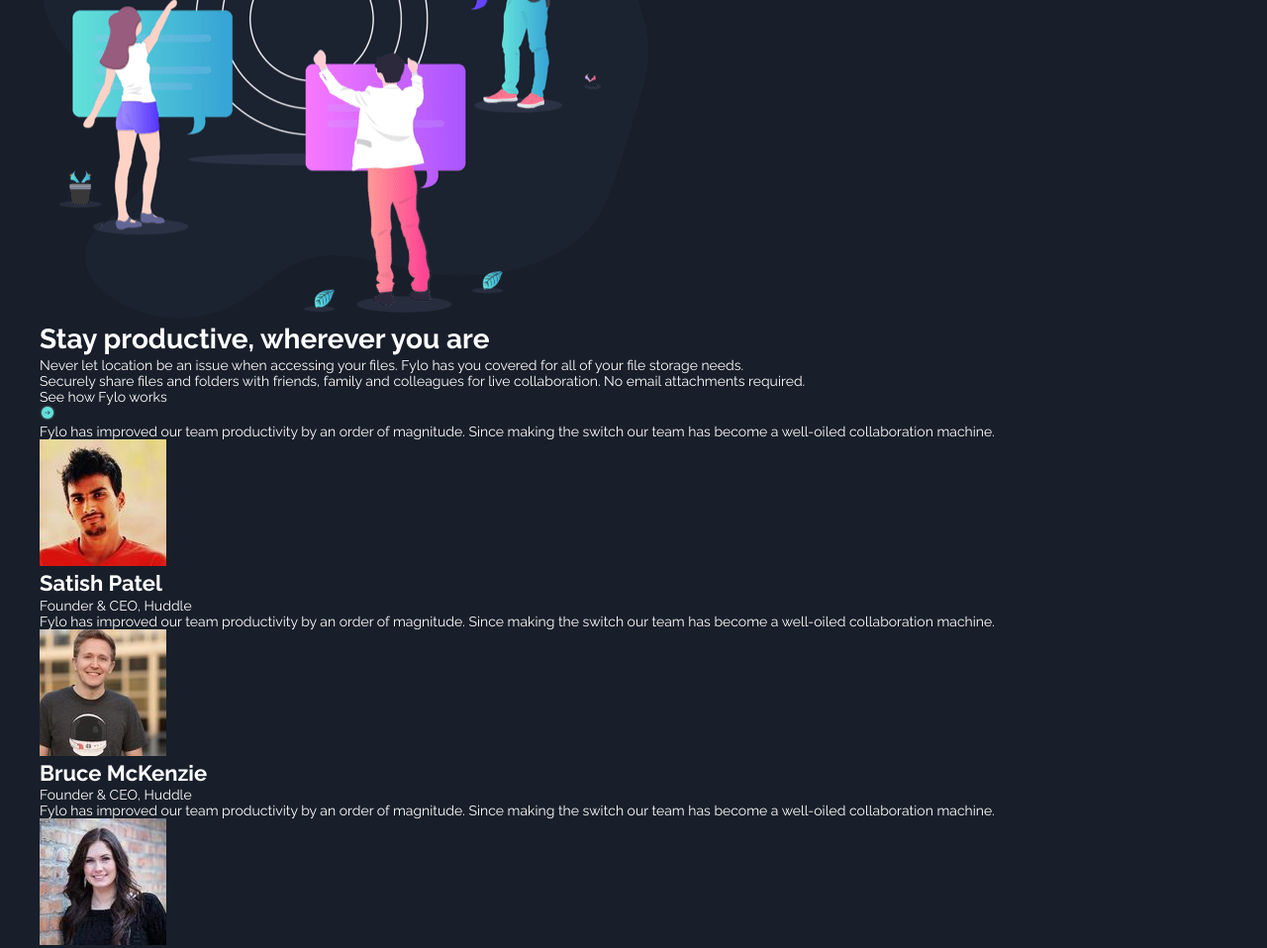
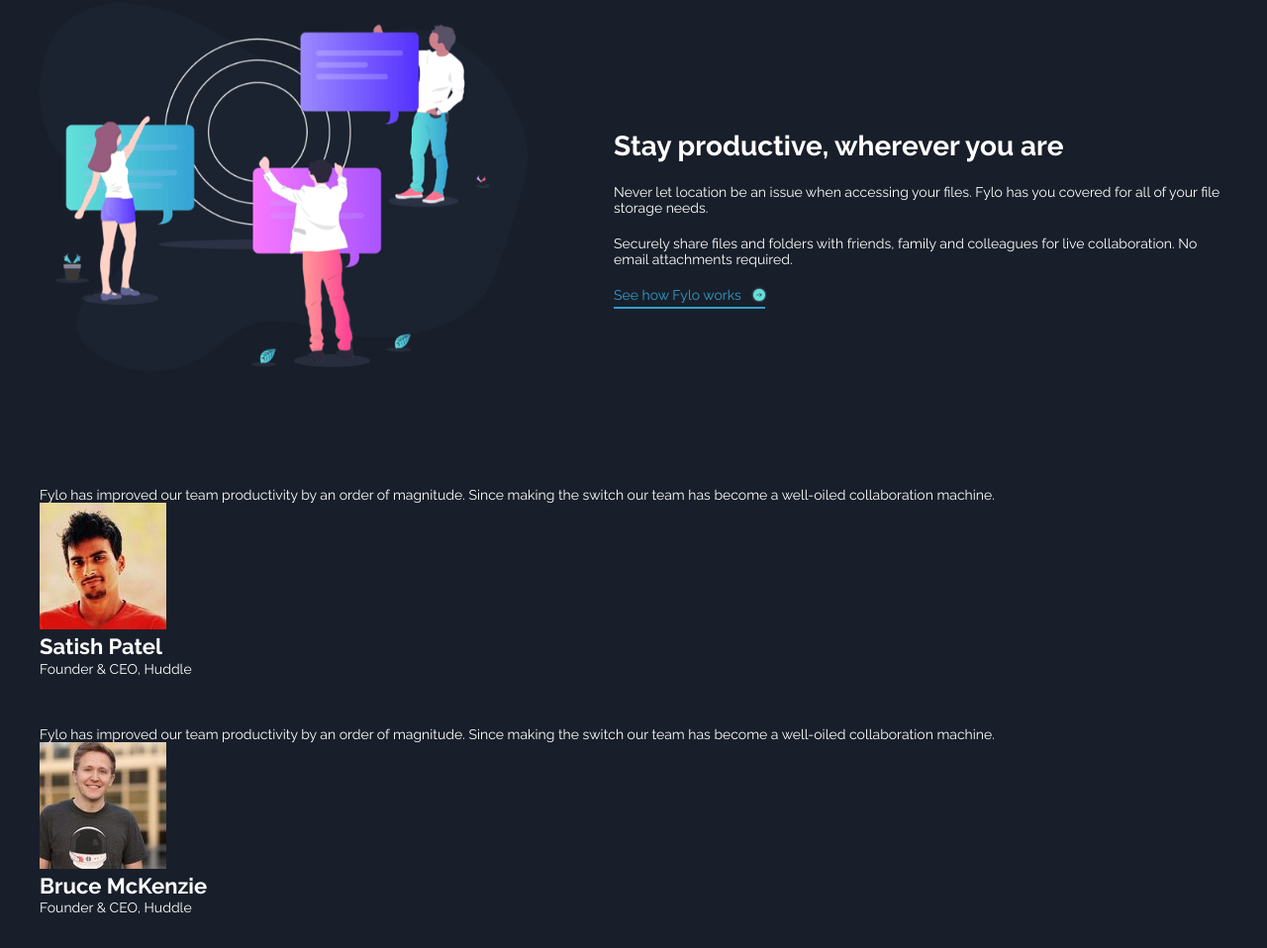
Before and after one commit to bestbrain06/flyo-dark-theme, a plain HTML site: page index.html in a window 1280 px wide. Shown: the part 1568-2526 px from the top of the page at 99% size. Drawn offline with Linux system fonts and the light colour scheme.

Commit message:
finish the productivity section

```diff
--- a/app/sass/component/_index.scss
+++ b/app/sass/component/_index.scss
@@ -1,2 +1,4 @@
 @forward "header";
 @forward "features";
+@forward "productivity";
+@forward "testimonial";
--- /dev/null
+++ b/app/sass/component/_productivity.scss
@@ -0,0 +1,45 @@
+@use "../util" as u;
+
+.productivity {
+  margin-block-start: 146.5px;
+
+  @include u.breakpoint(medium) {
+    display: flex;
+    align-items: center;
+    gap: 87px;
+  }
+
+  &__content {
+    margin-block-start: 56.5px;
+    display: flex;
+    flex-direction: column;
+    gap: 20px;
+  }
+
+  .flyo-works {
+    display: flex;
+    gap: 10px;
+    position: relative;
+    color: var(--gradient-2);
+    cursor: pointer;
+
+    &:after {
+      position: absolute;
+      top: 20px;
+      left: 0;
+      content: "";
+      display: block;
+      width: 153px;
+      height: 2px;
+      background-color: var(--gradient-2);
+    }
+
+    &:hover {
+      color: var(--white);
+
+      &::after {
+        background-color: var(--white);
+      }
+    }
+  }
+}
--- /dev/null
+++ b/app/sass/component/_testimonial.scss
@@ -0,0 +1,6 @@
+.testimonial {
+  margin-block-start: 113px;
+  display: flex;
+  flex-direction: column;
+  gap: 50px;
+}
```
Also changed, not shown: dist/style.css, 1 other file.
